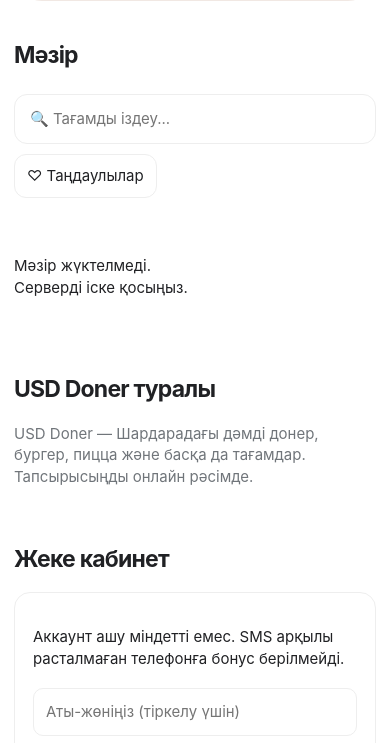
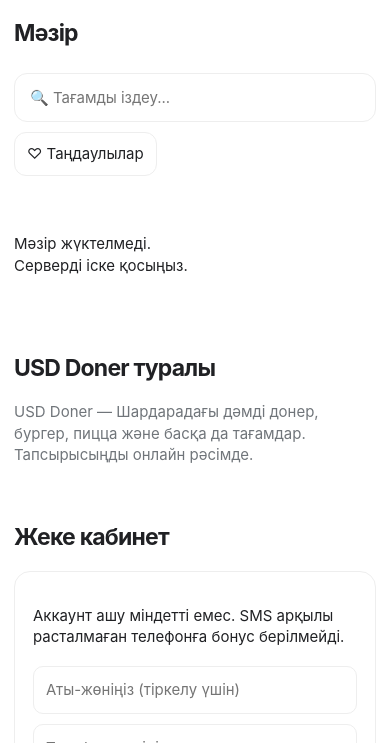
Before and after one commit to USD-jpg/usd-doner, a website: page public/index.html in a window 390 px wide. Shown: the part 679-1422 px from the top of the page. Drawn offline with Linux system fonts and the light colour scheme; no server answers.

Commit message:
Update index.html

```diff
--- a/public/index.html
+++ b/public/index.html
@@ -80,7 +80,7 @@ nav{display:none}
 .top{gap:10px}
 .actions{flex:1 1 100%;justify-content:space-between}
 .actions button{padding:9px 10px;font-size:12px}
-}@media(max-width:480px){
+@media(max-width:480px){
 .wrap{padding:0 14px}
 .brand{font-size:18px}
 .heroBox{padding:24px}
@@ -92,7 +92,7 @@ nav{display:none}
 .sectionhead h2{font-size:23px}
 .footergrid{grid-template-columns:1fr}
 }
-</style>}
+</style>
 </head>
 <body>
 <header><div class="wrap top">
```
